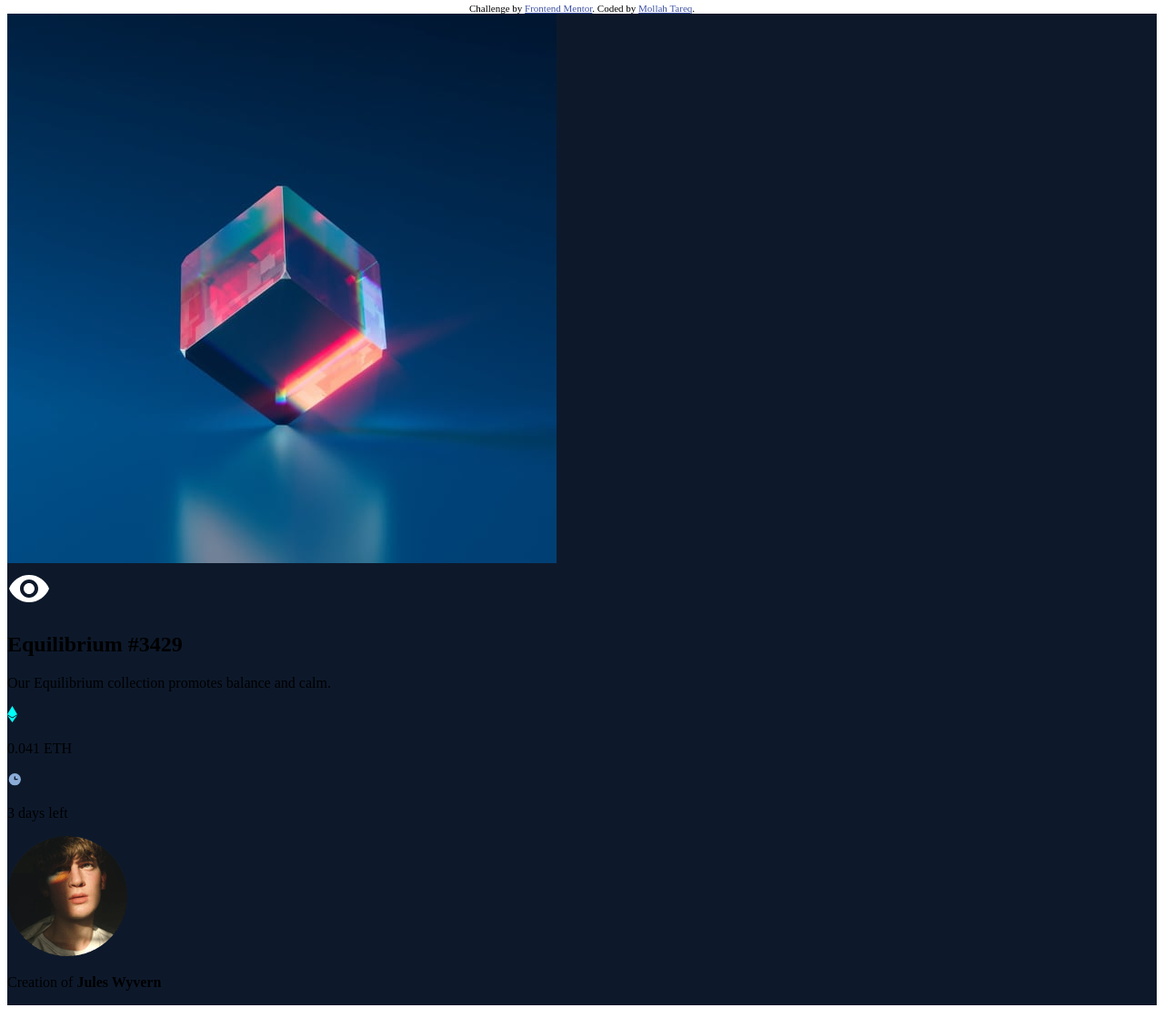
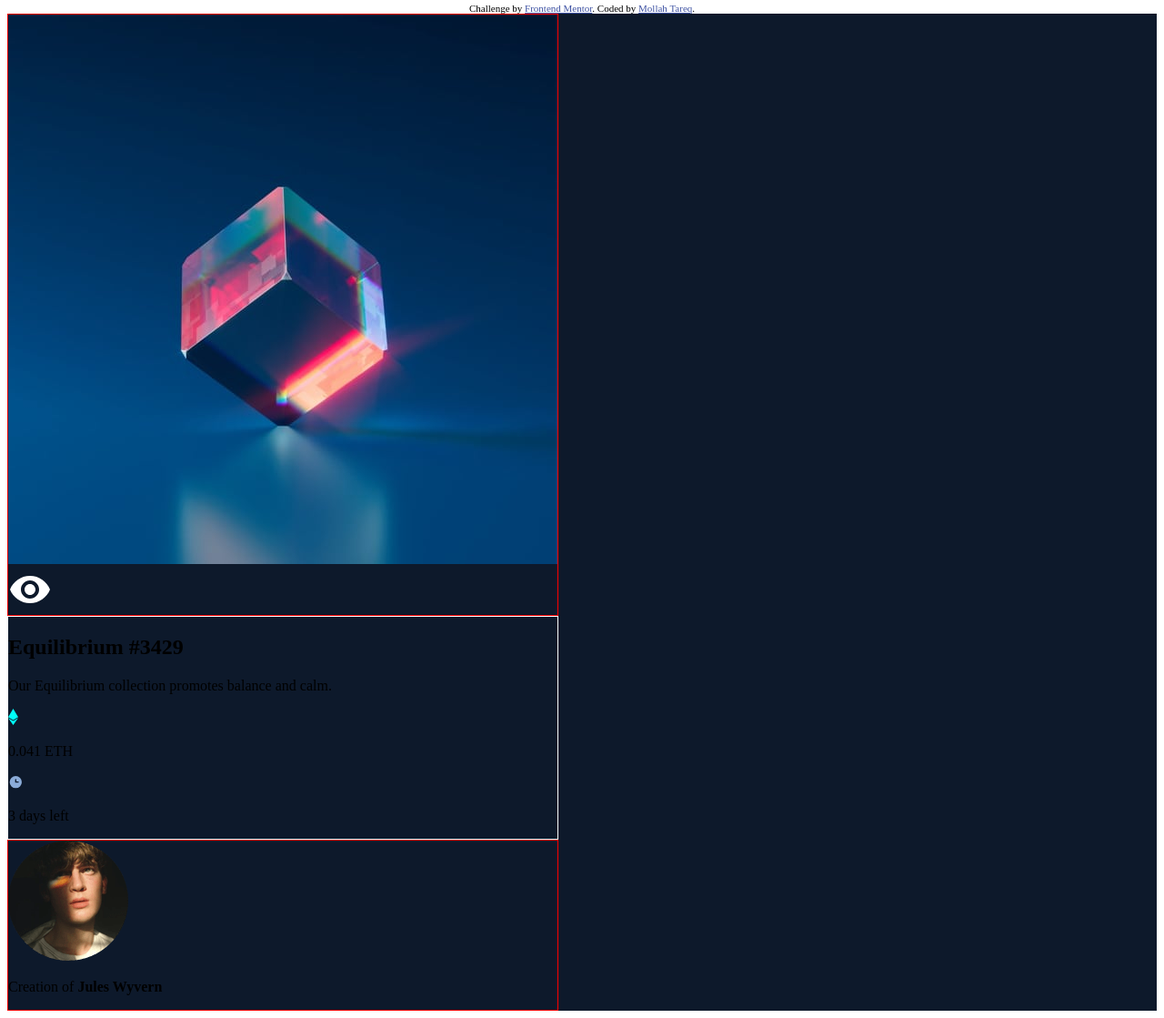
Before and after one commit to tareq112/nft-preview-card-component-main, a plain HTML site: page index.html in a window 1280 px wide. Shown: the part 5-1124 px from the top of the page at 91% size. Drawn offline with Linux system fonts and the light colour scheme.

Commit message:
nft html markup

```diff
--- a/style.css
+++ b/style.css
@@ -6,3 +6,24 @@
     align-items: center;
     justify-content: center;
 }
+
+/* ==========
+    Header
+   =========== */
+.header{
+    border: 1px solid red;
+}
+
+/* ==========
+   MAIN
+   =========== */
+.main{
+    border: 1px solid white;
+}
+
+/* ==========
+    Footer
+   =========== */
+.footer{
+    border: 1px solid red;
+}
```
